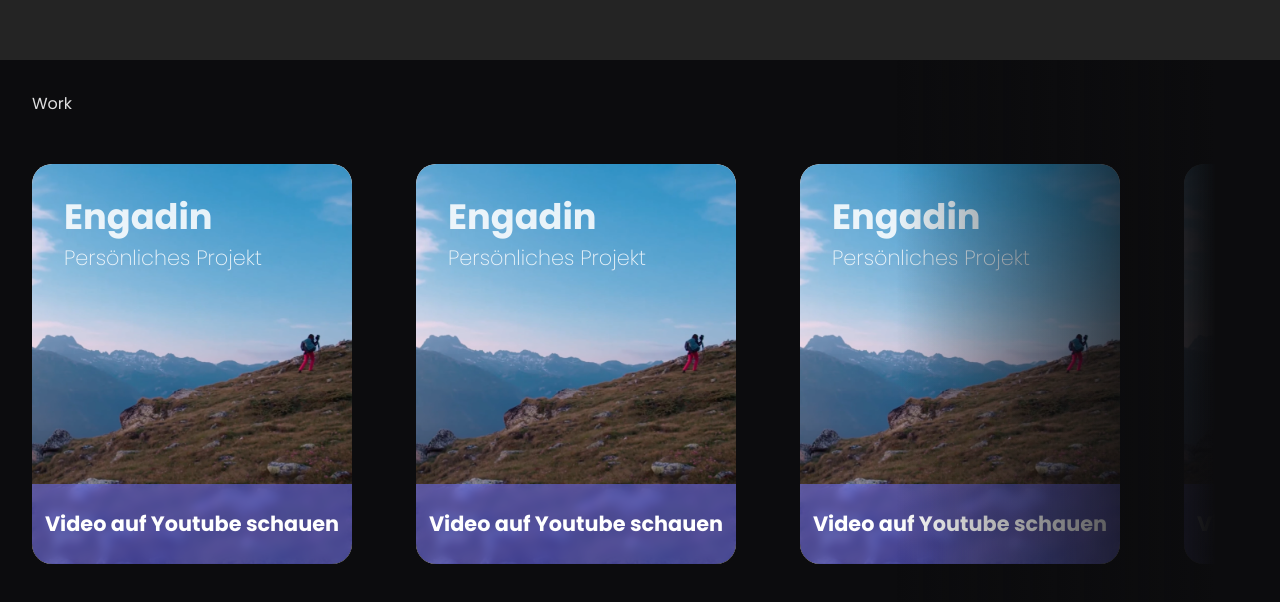
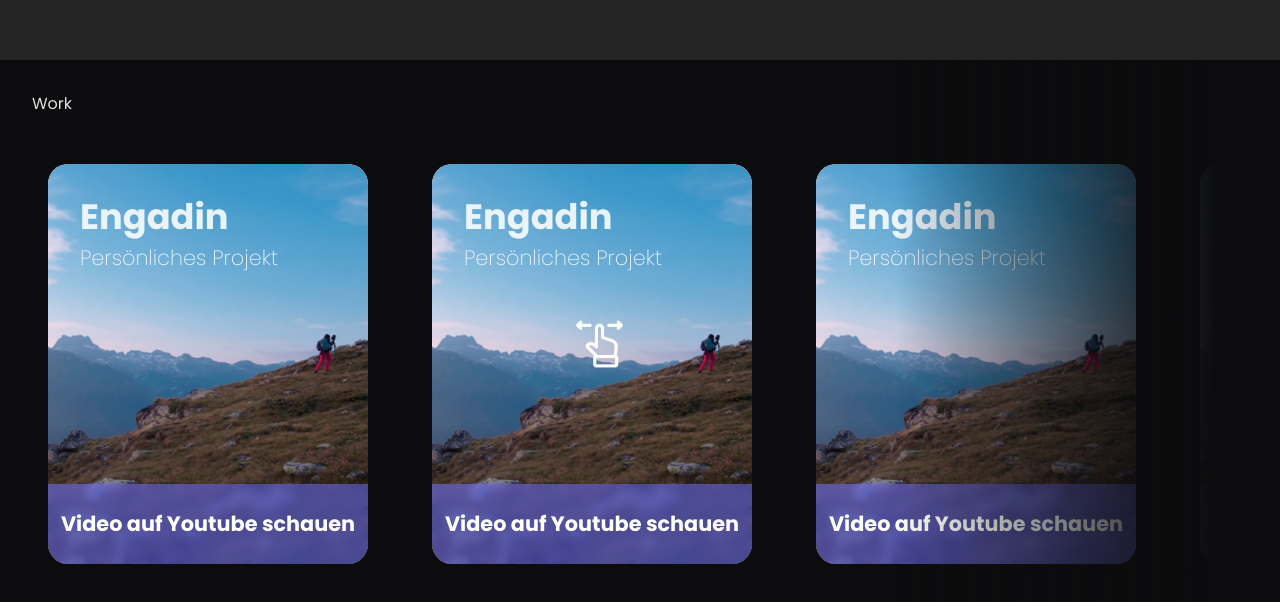
Before and after one commit to Sumis34/Home-Page, a React (Create React App) app: page / in a window 1280 px wide. Shown: the part 740-1342 px from the top of the page. Built offline with nearby package versions, Linux system fonts and the light colour scheme.

Commit message:
drag indicator

```diff
--- a/src/pages/Home/home.scss
+++ b/src/pages/Home/home.scss
@@ -13,7 +13,22 @@
             margin-right: $card-width;
         }
         .work-card-body:first-child {
-            margin-left: 0;
+            margin-left: 1em;
+        }
+        .swipe {
+            height: 50px;
+            position: absolute;
+            right: 50%;
+            top: 50%;
+            z-index: 11;
+            opacity: 0;
+            display: none;
+            pointer-events: none;
+            &.animation {
+                display: unset !important;
+                transform: translateX(-50%) translateY(-50%);
+                animation: swipe 7s infinite;
+            }
         }
     }
 }
@@ -39,3 +54,27 @@
     min-width: fit-content;
     max-width: none;
 }
+
+@keyframes swipe {
+    0% {
+        transform: translateX(-50%) translateY(-50%);
+    }
+    60% {
+        opacity: 0;
+    }
+    70% {
+        transform: translateX(-50%) translateY(-50%);
+        opacity: 1;
+    }
+    80% {
+        transform: translateX(-80%) translateY(-50%);
+    }
+    90% {
+        transform: translateX(-20%) translateY(-50%);
+        opacity: 1;
+    }
+    100% {
+        transform: translateX(-50%) translateY(-50%);
+        opacity: 0;
+    }
+}
--- a/src/pages/Home/sections/work.js
+++ b/src/pages/Home/sections/work.js
@@ -1,17 +1,30 @@
-import React from 'react'
+import React, { useState, useEffect } from 'react'
 import '../home.scss';
 import ScrollContainer from 'react-indiana-drag-scroll'
 import Card from '../../../components/Cards/WorkCard'
 import img from '../../../assets/images/engadin.png'
+import swipe from '../../../assets/icons/swipe.png'
 
 export default function Work() {
+
+    //const [draged, setDraged] = useState(false);
+
+    useEffect(() => {
+        const cards = document.getElementById("work-cards");
+        cards.addEventListener("mousedown", () =>{
+            const swipe = document.getElementById("work-swipe");
+            console.log("Darging")
+            swipe.classList.remove("animation");
+        });
+    });
+
     return (
-
         <section id="work">
             <p>Work</p>
+            <img src={swipe} alt="swipe" className="swipe animation" id="work-swipe"/>
             <div className="fade-right"></div>
             <ScrollContainer className="scroll-container indiana-scroll-container indiana-scroll-container--hide-scrollbars" horizontal={true}>
-                <div className="cards">
+                <div className="cards" id="work-cards">
                     <Card
                         title="Engadin"
                         description="Persönliches Projekt"
```
